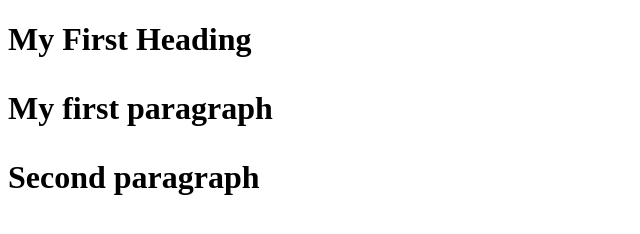
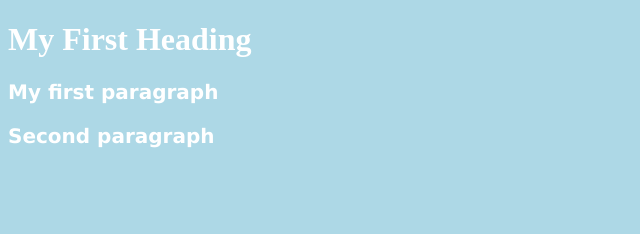
Before and after one commit to AbdulZefiruv/first_project, a plain HTML site: page page1.html in a window 1280 px wide. Shown: the whole page, without its empty margins (0-640 px from the left). Drawn offline with Linux system fonts and the light colour scheme.

Commit message:
add css style

```diff
--- a/page1.html
+++ b/page1.html
@@ -4,6 +4,21 @@
 		<title>
 			Page Title
 		</title>
+	<style>
+		body {
+			background-color: lightblue;
+		}
+
+		h1 {
+			color: white;
+			text-aline: centrl;
+		}
+		p {
+			font-family: verdana;
+			font-size: 20px;
+		}
+	</style>
+
 	</head>
 
 <body>
```
Also changed, not shown: page2.html (+16 -0 lines).
